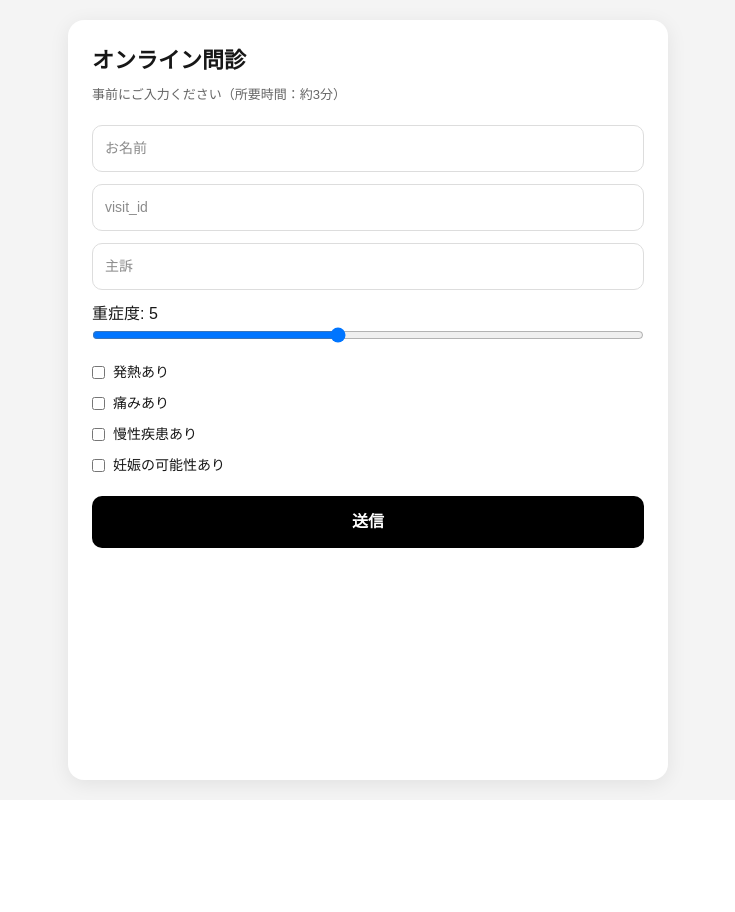
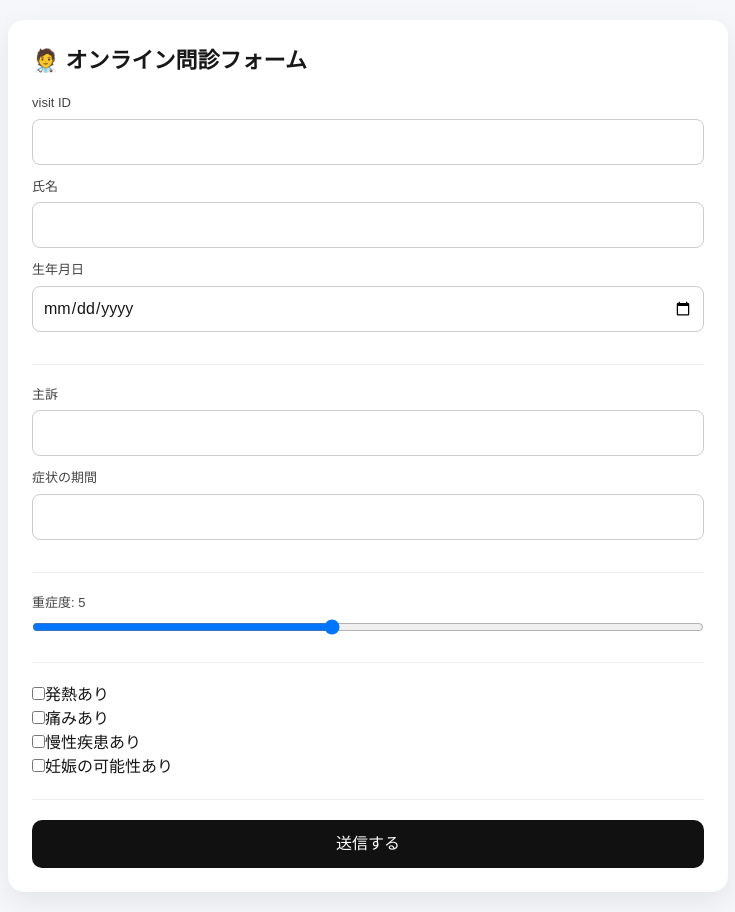
Before and after one commit to 55hanachan/medon-intake, a Next.js app: page / in a window 1280 px wide. Shown: the whole page, without its empty margins (272-1007 px from the left). Before the commit the page ends 800 px from the top, so only its background shows below. Built offline with nearby package versions, Linux system fonts and the light colour scheme.

Commit message:
Update page.tsx

```diff
--- a/app/page.tsx
+++ b/app/page.tsx
@@ -2,21 +2,8 @@
 
 import { useState } from "react";
 
-type FormState = {
-  visit_id: string;
-  name: string;
-  birthday: string;
-  chief_complaint: string;
-  symptoms_duration: string;
-  severity: number;
-  has_fever: boolean;
-  has_pain: boolean;
-  has_chronic_disease: boolean;
-  pregnancy_possible: boolean;
-};
-
 export default function Page() {
-  const [form, setForm] = useState<FormState>({
+const [form, setForm] = useState({
 visit_id: "",
 name: "",
 birthday: "",
@@ -31,24 +18,22 @@ export default function Page() {
 
 const [loading, setLoading] = useState(false);
 
-  const handleChange = (
-    e: React.ChangeEvent<HTMLInputElement | HTMLTextAreaElement>
-  ) => {
-    const target = e.target as HTMLInputElement;
-    const { name, type, value } = target;
+const handleChange = (e: any) => {
+const { name, value, type, checked } = e.target;
 
 setForm((prev) => ({
   ...prev,
   [name]:
     type === "checkbox"
-          ? target.checked
+      ? checked
       : type === "range"
       ? Number(value)
       : value,
 }));
+
 };
 
-  const handleSubmit = async (e: React.FormEvent<HTMLFormElement>) => {
+const handleSubmit = async (e: any) => {
 e.preventDefault();
 
 try {
@@ -56,9 +41,7 @@ export default function Page() {
 
   const res = await fetch("/api/intake", {
     method: "POST",
-        headers: {
-          "Content-Type": "application/json",
-        },
+    headers: { "Content-Type": "application/json" },
     body: JSON.stringify(form),
   });
 
@@ -68,7 +51,7 @@ export default function Page() {
     throw new Error(data.error || "送信エラー");
   }
 
-      alert("送信成功");
+  alert("送信しました");
 
   setForm({
     visit_id: "",
@@ -87,43 +70,88 @@ export default function Page() {
 } finally {
   setLoading(false);
 }
+
+};
+
+const page = {
+background: "#f5f7fb",
+minHeight: "100vh",
+padding: 20,
+};
+
+const card = {
+maxWidth: 720,
+margin: "0 auto",
+background: "white",
+borderRadius: 16,
+padding: 24,
+boxShadow: "0 10px 30px rgba(0,0,0,0.08)",
+};
+
+const section = {
+marginBottom: 20,
+paddingBottom: 20,
+borderBottom: "1px solid #eee",
+};
+
+const title = {
+fontSize: 22,
+fontWeight: "bold",
+marginBottom: 16,
+};
+
+const label = {
+fontSize: 13,
+color: "#444",
+marginBottom: 6,
+display: "block",
+};
+
+const input = {
+width: "100%",
+padding: 10,
+borderRadius: 8,
+border: "1px solid #ccc",
+marginBottom: 12,
+};
+
+const button = {
+width: "100%",
+padding: 12,
+background: loading ? "#999" : "#111",
+color: "white",
+border: "none",
+borderRadius: 10,
+fontSize: 16,
+cursor: "pointer",
 };
 
 return (
-    <main style={styles.page}>
-      <form onSubmit={handleSubmit} style={styles.card}>
-        <h1 style={styles.title}>オンライン問診</h1>
-        <p style={styles.subtitle}>
-          事前にご入力ください（所要時間：約3分）
-        </p>
+<div style={page}>
+<form style={card} onSubmit={handleSubmit}>
+<div style={title}>🧑‍⚕️ オンライン問診フォーム</div>
 
-        <input
-          name="name"
-          placeholder="お名前"
-          value={form.name}
-          onChange={handleChange}
-          style={styles.input}
-        />
+    <div style={section}>
+      <label style={label}>visit ID</label>
+      <input name="visit_id" style={input} value={form.visit_id} onChange={handleChange} />
 
-        <input
-          name="visit_id"
-          placeholder="visit_id"
-          value={form.visit_id}
-          onChange={handleChange}
-          style={styles.input}
-        />
+      <label style={label}>氏名</label>
+      <input name="name" style={input} value={form.name} onChange={handleChange} />
 
-        <input
-          name="chief_complaint"
-          placeholder="主訴"
-          value={form.chief_complaint}
-          onChange={handleChange}
-          style={styles.input}
-        />
+      <label style={label}>生年月日</label>
+      <input type="date" name="birthday" style={input} value={form.birthday} onChange={handleChange} />
+    </div>
 
-        <div style={styles.block}>
-          <label>
-            重症度: {form.severity}
+    <div style={section}>
+      <label style={label}>主訴</label>
+      <input name="chief_complaint" style={input} value={form.chief_complaint} onChange={handleChange} />
+
+      <label style={label}>症状の期間</label>
+      <input name="symptoms_duration" style={input} value={form.symptoms_duration} onChange={handleChange} />
+    </div>
+
+    <div style={section}>
+      <label style={label}>重症度: {form.severity}</label>
       <input
         type="range"
         name="severity"
@@ -133,117 +161,41 @@ export default function Page() {
         onChange={handleChange}
         style={{ width: "100%" }}
       />
+    </div>
+
+    <div style={section}>
+      <label>
+        <input type="checkbox" name="has_fever" checked={form.has_fever} onChange={handleChange} />
+        発熱あり
+      </label>
+
+      <br />
+
+      <label>
+        <input type="checkbox" name="has_pain" checked={form.has_pain} onChange={handleChange} />
+        痛みあり
+      </label>
+
+      <br />
+
+      <label>
+        <input type="checkbox" name="has_chronic_disease" checked={form.has_chronic_disease} onChange={handleChange} />
+        慢性疾患あり
+      </label>
+
+      <br />
+
+      <label>
+        <input type="checkbox" name="pregnancy_possible" checked={form.pregnancy_possible} onChange={handleChange} />
+        妊娠の可能性あり
       </label>
     </div>
 
-        <label style={styles.check}>
-          <input
-            type="checkbox"
-            name="has_fever"
-            checked={form.has_fever}
-            onChange={handleChange}
-          />
-          発熱あり
-        </label>
-
-        <label style={styles.check}>
-          <input
-            type="checkbox"
-            name="has_pain"
-            checked={form.has_pain}
-            onChange={handleChange}
-          />
-          痛みあり
-        </label>
-
-        <label style={styles.check}>
-          <input
-            type="checkbox"
-            name="has_chronic_disease"
-            checked={form.has_chronic_disease}
-            onChange={handleChange}
-          />
-          慢性疾患あり
-        </label>
-
-        <label style={styles.check}>
-          <input
-            type="checkbox"
-            name="pregnancy_possible"
-            checked={form.pregnancy_possible}
-            onChange={handleChange}
-          />
-          妊娠の可能性あり
-        </label>
-
-        <button type="submit" disabled={loading} style={styles.button}>
-          {loading ? "送信中..." : "送信"}
+    <button type="submit" style={button} disabled={loading}>
+      {loading ? "送信中..." : "送信する"}
     </button>
   </form>
-    </main>
+</div>
+
 );
 }
-
-const styles = {
-  page: {
-    minHeight: "100vh",
-    background: "#f4f4f4",
-    display: "flex",
-    justifyContent: "center",
-    padding: 20,
-  } as React.CSSProperties,
-
-  card: {
-    width: "100%",
-    maxWidth: 600,
-    background: "#fff",
-    borderRadius: 16,
-    padding: 24,
-    boxShadow: "0 4px 20px rgba(0,0,0,0.08)",
-  } as React.CSSProperties,
-
-  title: {
-    fontSize: 22,
-    fontWeight: 700,
-    marginBottom: 8,
-  } as React.CSSProperties,
-
-  subtitle: {
-    fontSize: 13,
-    color: "#666",
-    marginBottom: 20,
-  } as React.CSSProperties,
-
-  input: {
-    width: "100%",
-    padding: 12,
-    marginBottom: 12,
-    border: "1px solid #ddd",
-    borderRadius: 10,
-    fontSize: 14,
-  } as React.CSSProperties,
-
-  block: {
-    marginBottom: 12,
-  } as React.CSSProperties,
-
-  check: {
-    display: "flex",
-    alignItems: "center",
-    gap: 8,
-    marginBottom: 10,
-    fontSize: 14,
-  } as React.CSSProperties,
-
-  button: {
-    width: "100%",
-    padding: 14,
-    background: "#000",
-    color: "#fff",
-    border: "none",
-    borderRadius: 10,
-    fontWeight: 700,
-    marginTop: 10,
-    cursor: "pointer",
-  } as React.CSSProperties,
-};
```
Lines whose indentation alone changed are shown as unchanged.
